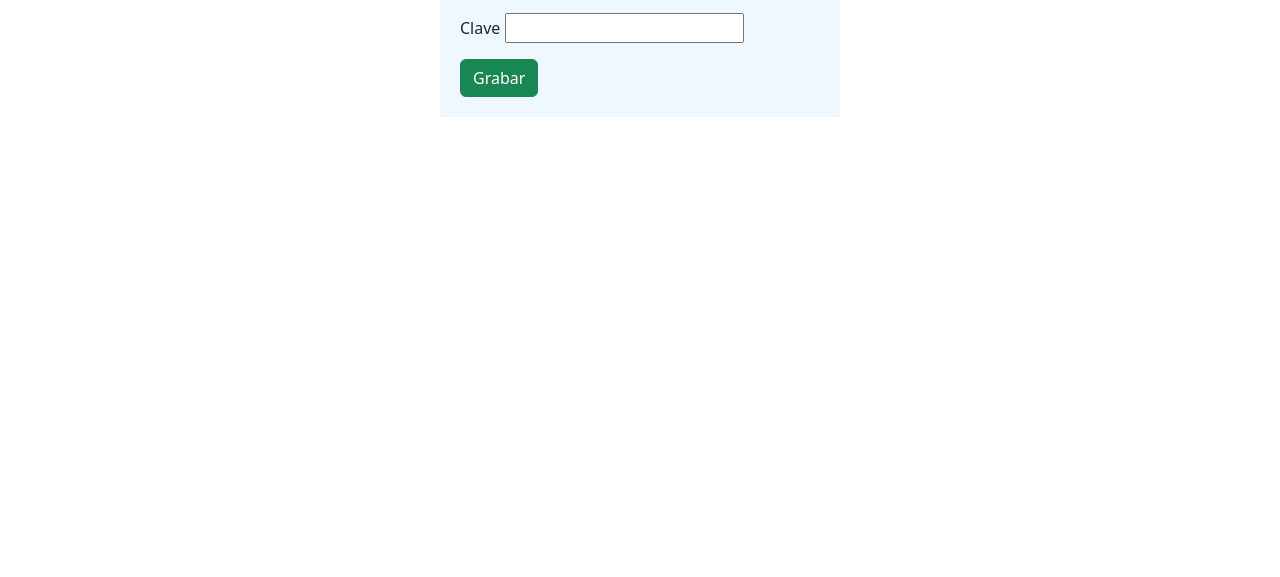
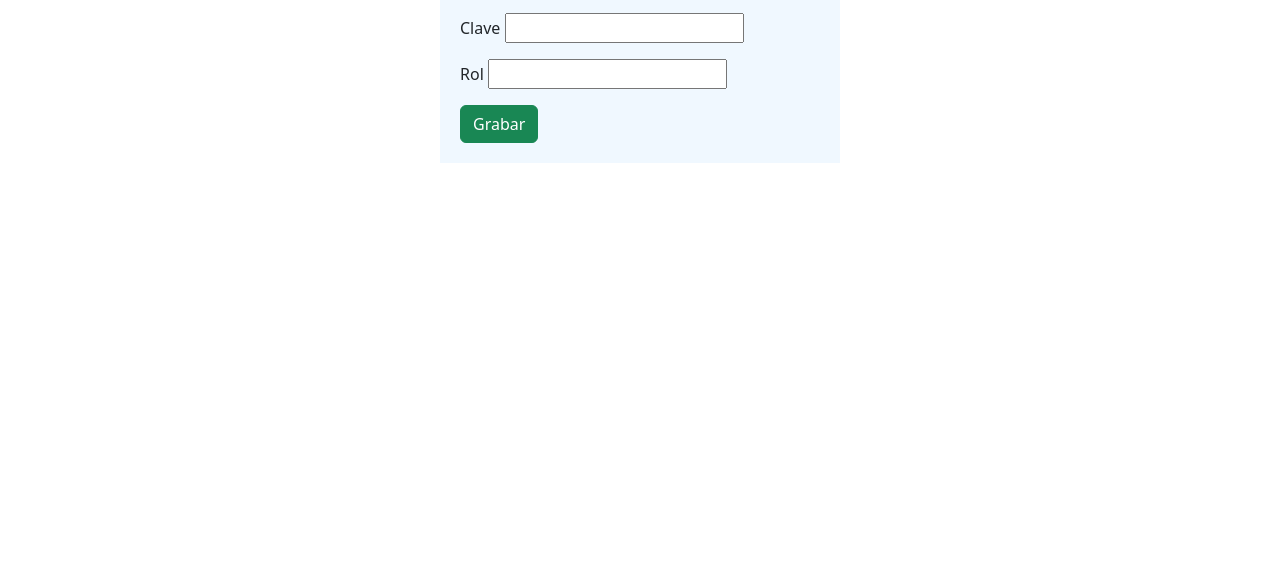
Before and after one commit to Nicvolpe/CRUD, a plain HTML site: page registro.html in a window 1280 px wide. Shown: the part 223-800 px from the top of the page. Drawn offline with nearby package versions, Linux system fonts and the light colour scheme.

Commit message:
Add files via upload

```diff
--- a/registro.html
+++ b/registro.html
@@ -24,6 +24,10 @@
           <label for="clave">Clave</label>
           <input type="text" name="clave" id="clave" v-model="clave">
         </div>
+        <div class="mb-3">
+          <label for="rol">Rol</label>
+          <input type="number" name="rol" id="rol" v-model="rol">
+        </div>
         <button type="button" class="btn btn-success" v-on:click="grabar()">Grabar</button>
       </form>
     </div>
```
Also changed, not shown: usuario_update.html (+2 -2 lines).
